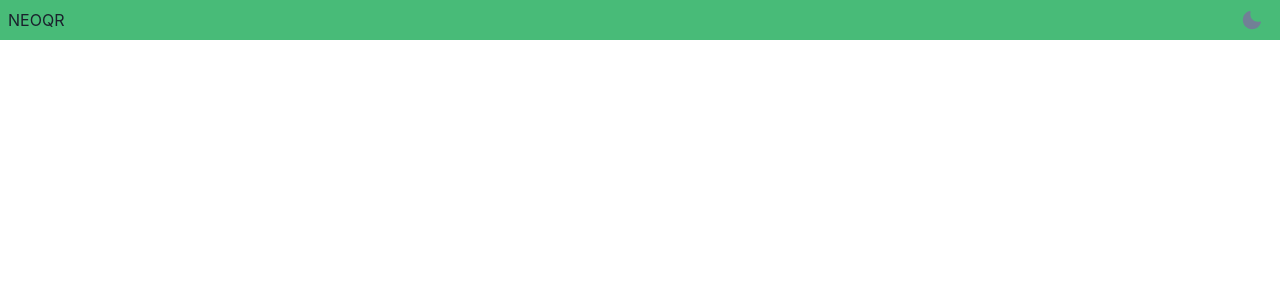
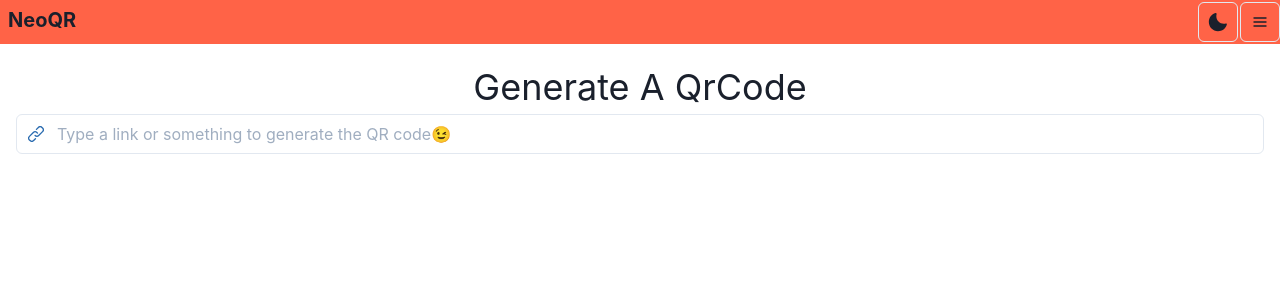
Before and after one commit to mostafa-taman-ashtrei/NeoQR, a React (Create React App) app: page /generate in a window 1280 px wide. Shown: the top 300 px of the page. Built offline with nearby package versions, Linux system fonts and the light colour scheme.

Commit message:
add qr generator

```diff
--- a/package.json
+++ b/package.json
@@ -15,8 +15,11 @@
     "@types/react": "^17.0.19",
     "@types/react-dom": "^17.0.9",
     "framer-motion": "^4.1.17",
+    "qrcode.react": "^1.0.1",
     "react": "^17.0.2",
     "react-dom": "^17.0.2",
+    "react-router": "^5.2.0",
+    "react-router-dom": "^5.2.0",
     "react-scripts": "4.0.3",
     "typescript": "^4.3.5",
     "web-vitals": "^1.1.2"
@@ -48,6 +51,9 @@
     ]
   },
   "devDependencies": {
+    "@types/qrcode.react": "^1.0.2",
+    "@types/react-router": "^5.1.16",
+    "@types/react-router-dom": "^5.1.8",
     "@typescript-eslint/eslint-plugin": "^4.29.3",
     "@typescript-eslint/parser": "^4.29.3",
     "eslint": "^7.32.0",
--- a/public/index.html
+++ b/public/index.html
@@ -1,43 +1,21 @@
 <!DOCTYPE html>
 <html lang="en">
+
 <head>
   <meta charset="utf-8" />
   <link rel="icon" href="%PUBLIC_URL%/favicon.ico" />
   <meta name="viewport" content="width=device-width, initial-scale=1" />
   <meta name="theme-color" content="#000000" />
-    <meta
-      name="description"
-      content="Web site created using create-react-app"
-    />
+  <meta name="description" content="Web site created using create-react-app" />
   <link rel="apple-touch-icon" href="%PUBLIC_URL%/logo192.png" />
-    <!--
-      manifest.json provides metadata used when your web app is installed on a
-      user's mobile device or desktop. See https://developers.google.com/web/fundamentals/web-app-manifest/
-    -->
   <link rel="manifest" href="%PUBLIC_URL%/manifest.json" />
-    <!--
-      Notice the use of %PUBLIC_URL% in the tags above.
-      It will be replaced with the URL of the `public` folder during the build.
-      Only files inside the `public` folder can be referenced from the HTML.
-
-      Unlike "/favicon.ico" or "favicon.ico", "%PUBLIC_URL%/favicon.ico" will
-      work correctly both with client-side routing and a non-root public URL.
-      Learn how to configure a non-root public URL by running `npm run build`.
-    -->
+  <link rel="https://cdnjs.cloudflare.com/ajax/libs/font-awesome/5.15.4/css/all.min.css" href="style.css">
   <title>React App</title>
 </head>
+
 <body>
   <noscript>You need to enable JavaScript to run this app.</noscript>
   <div id="root"></div>
-    <!--
-      This HTML file is a template.
-      If you open it directly in the browser, you will see an empty page.
+</body>
 
-      You can add webfonts, meta tags, or analytics to this file.
-      The build step will place the bundled scripts into the <body> tag.
-
-      To begin the development, run `npm start` or `yarn start`.
-      To create a production bundle, use `npm run build` or `yarn build`.
-    -->
-  </body>
 </html>
--- a/src/App.tsx
+++ b/src/App.tsx
@@ -1,10 +1,19 @@
 import React from 'react';
 import { ChakraProvider } from '@chakra-ui/react';
+import { BrowserRouter as Router, Route } from 'react-router-dom';
 import Nav from './components/Nav';
+import GenerateQr from './pages/GenerateQr';
+import ScanQr from './pages/ScanQr';
+import Home from './pages/Home';
 
 const App: React.FC = () => (
     <ChakraProvider>
-        <Nav />
+        <Router>
+            <Nav />
+            <Route exact path="/" component={Home} />
+            <Route path="/generate" component={GenerateQr} />
+            <Route path="/scan" component={ScanQr} />
+        </Router>
     </ChakraProvider>
 
 );
--- a/src/components/Nav.tsx
+++ b/src/components/Nav.tsx
@@ -1,15 +1,42 @@
 import React from 'react';
-import { Flex, Stack, Text } from '@chakra-ui/react';
+import { Flex, Text, Heading, Box, Spacer, IconButton, Menu, MenuButton, MenuItem, MenuList } from '@chakra-ui/react';
+import { Link as RouterLink } from 'react-router-dom';
+import { HamburgerIcon, AddIcon, ExternalLinkIcon } from '@chakra-ui/icons';
 import ThemeToggle from './ThemeToggle';
 
 const Nav: React.FC = () => (
-    <Stack as="main" align="center">
-        <Flex p="2" w="100%" as="nav" flexDirection="row" pt="2" justify="space-between" backgroundColor="green.400">
-            <Text>NEOQR</Text>
+    <Flex as="nav" backgroundColor="tomato">
+        <Box p="2">
+            <RouterLink to="/"><Heading size="md">NeoQR</Heading></RouterLink>
+        </Box>
+
+        <Spacer />
+
+        <Box>
             <ThemeToggle />
-        </Flex>
-    </Stack>
+            <Menu>
+                <MenuButton
+                    as={IconButton}
+                    aria-label="Options"
+                    icon={<HamburgerIcon />}
+                    variant="outline"
+                />
+                <MenuList>
+                    <RouterLink to="/generate">
+                        <MenuItem icon={<AddIcon />}>
+                            <RouterLink to="/generate"><Text as="i">Generate</Text></RouterLink>
+                        </MenuItem>
+                    </RouterLink>
 
+                    <RouterLink to="/scan">
+                        <MenuItem icon={<ExternalLinkIcon />}>
+                            <Text as="i">Scan</Text>
+                        </MenuItem>
+                    </RouterLink>
+                </MenuList>
+            </Menu>
+        </Box>
+    </Flex>
 );
 
 export default Nav;
--- a/src/components/ThemeToggle.tsx
+++ b/src/components/ThemeToggle.tsx
@@ -9,9 +9,10 @@ const ThemeToggle: React.FC = () => {
             aria-label="Toggle Dark Switch"
             icon={colorMode === 'dark' ? <SunIcon /> : <MoonIcon />}
             onClick={toggleColorMode}
-            size="md"
+            // size="md"
             fontSize="xl"
-            variant="link"
+            m="0.5"
+            variant="outline"
         />
     );
 };
--- /dev/null
+++ b/src/pages/GenerateQr.tsx
@@ -0,0 +1,55 @@
+import React, { useState } from 'react';
+import { DownloadIcon, LinkIcon } from '@chakra-ui/icons';
+import { Input, InputGroup, InputLeftElement, Center, Grid, GridItem, Text, IconButton, Tooltip } from '@chakra-ui/react';
+import QRcode from 'qrcode.react';
+
+const GenerateQr: React.FC = () => {
+    const [qrData, setQrData] = useState<string>('');
+
+    return (
+        <Grid h="200px" gap={4} m={4}>
+            <GridItem colSpan={4}>
+                <Text fontSize="4xl" textAlign="center">Generate A QrCode</Text>
+                <InputGroup textAlign="center">
+                    <InputLeftElement pointerEvents="none">
+                        <LinkIcon color="blue.600" />
+                    </InputLeftElement>
+                    <Input
+                        placeholder="Type a link or something to generate the QR code😉"
+                        value={qrData}
+                        onChange={(e) => setQrData(e.target.value)}
+                    />
+                </InputGroup>
+            </GridItem>
+
+            {
+                qrData && (
+                    <GridItem colSpan={4}>
+                        <Center display="grid" gridGap="2">
+                            <QRcode
+                                value={qrData}
+                                size={400}
+                                includeMargin
+                                bgColor="#000"
+                                fgColor="#fff"
+                            />
+
+                            <Tooltip hasArrow label="Download QR code" bg="tomato">
+                                <IconButton
+                                    colorScheme="blackAlpha"
+                                    background="tomato"
+                                    color="white"
+                                    aria-label="Download QR code"
+                                    icon={<DownloadIcon />}
+                                />
+                            </Tooltip>
+
+                        </Center>
+                    </GridItem>
+                )
+            }
+        </Grid>
+    );
+};
+
+export default GenerateQr;
--- /dev/null
+++ b/src/pages/Home.tsx
@@ -0,0 +1,11 @@
+import React from 'react';
+
+const Home: React.FC = () => {
+    return (
+        <div>
+            <h2>Home Page</h2>
+        </div>
+    );
+};
+
+export default Home;
--- /dev/null
+++ b/src/pages/ScanQr.tsx
@@ -0,0 +1,11 @@
+import React from 'react';
+
+const ScanQr: React.FC = () => {
+    return (
+        <div>
+            <h1>Scan a Qr code</h1>
+        </div>
+    );
+};
+
+export default ScanQr;
```
Also changed, not shown: .eslintrc.json, 1 other file (tests, documents, lock files or other folders). Lines whose indentation alone changed are shown as unchanged.
